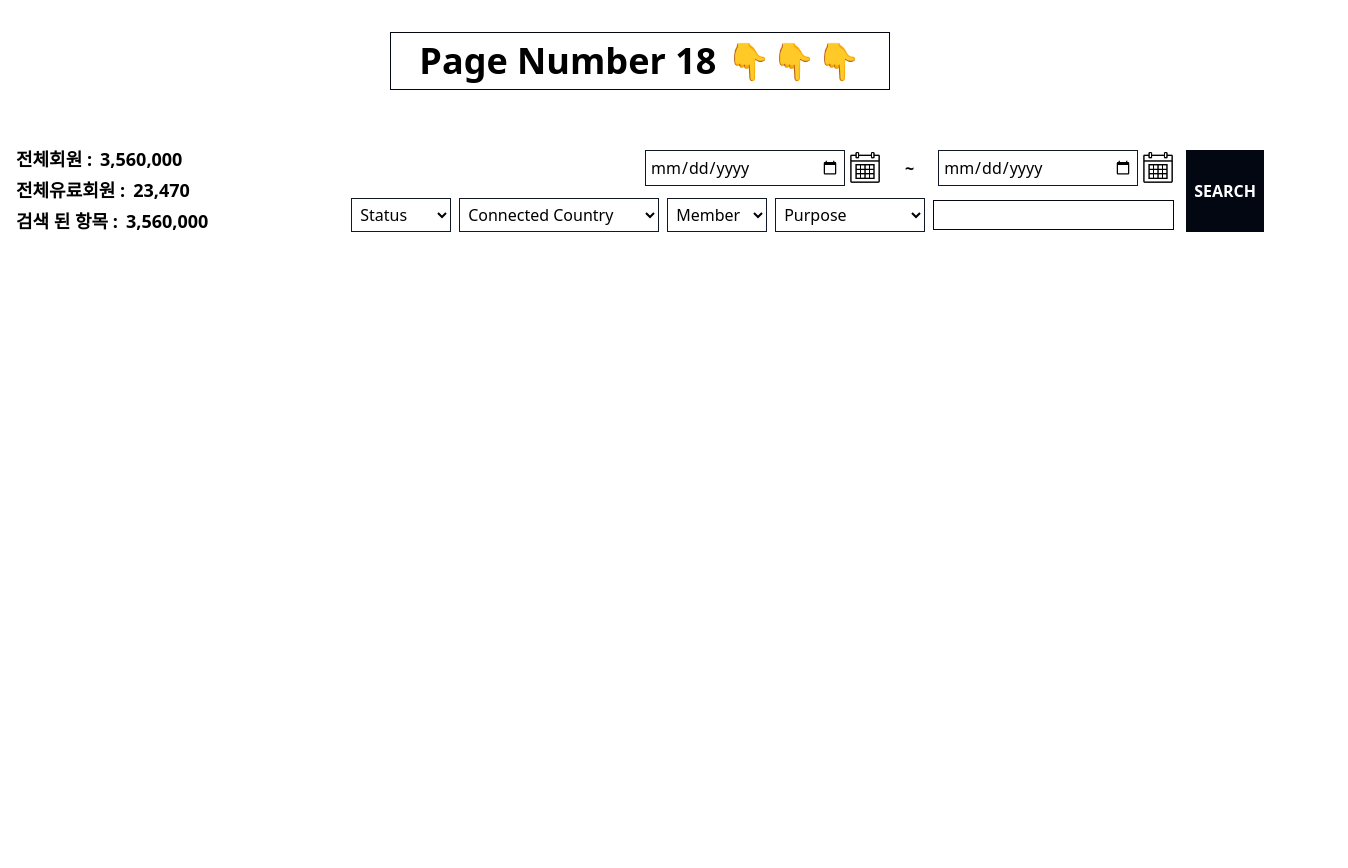
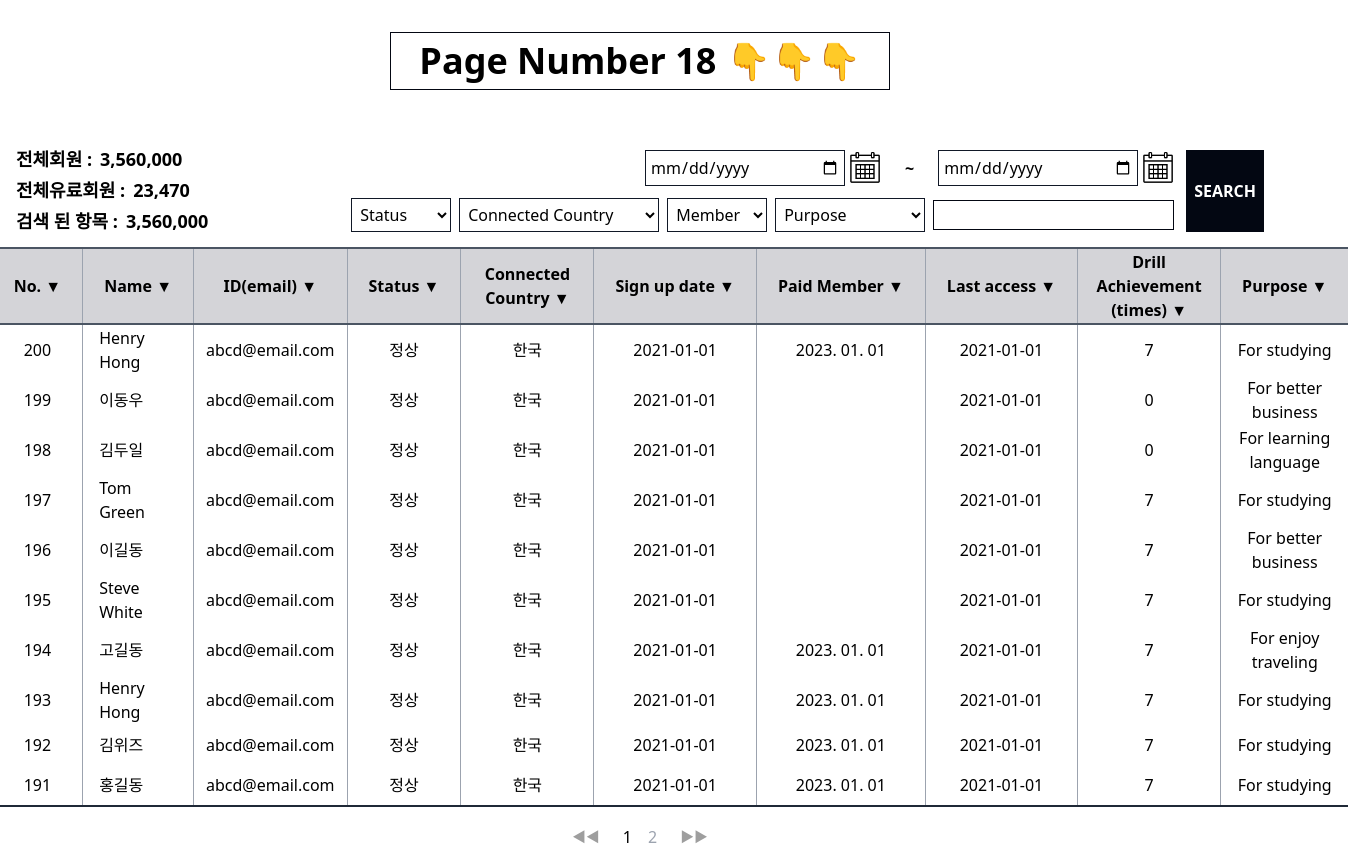
Before and after one commit to Faysel-Abdella/NexaCode-Just-Do-Project, a React (Vite) app: page / in a window 1280 px wide. Shown: the top 868 px of the page, 1348 px wide, since content can reach past the window. Before the commit the page ends 800 px from the top, so only its background shows below. Built offline with nearby package versions, Linux system fonts and the light colour scheme.

Commit message:
Add border

```diff
--- a/src/data/tablesData/page18.ts
+++ b/src/data/tablesData/page18.ts
@@ -1,15 +1,15 @@
-const columns18 = {
-  number: "No",
-  name: "Name",
-  idOrEmail: "ID(email)",
-  status: "Status",
-  connectedCountry: "Connected Country",
-  signUpDate: "Sign up date",
-  paidMember: "Paid Member",
-  lastAccess: "Last access",
-  drillAchievement: "Drill Achievement (times)",
-  Purpose: "Purpose",
-};
+const columns18 = [
+  "No.",
+  "Name",
+  "ID(email)",
+  "Status",
+  "Connected Country",
+  "Sign up date",
+  "Paid Member",
+  "Last access",
+  "Drill Achievement (times)",
+  "Purpose",
+];
 
 const rows18: {
   number: number;
--- a/src/pages/Page18.tsx
+++ b/src/pages/Page18.tsx
@@ -1,11 +1,29 @@
+import { useState } from "react";
+
 import CustomSelectOptions from "../components/CustomSelectOptions";
 
 import calender from "../assets/calender.png";
+import page18Data from "../data/tablesData/page18";
+import forwardArrow from "../assets/forwardArrow.svg";
+import prevArrow from "../assets/prevArrow.svg";
 
 const Page18 = () => {
+  const [currentPage, setCurrentPage] = useState<number>(1);
+  const itemsPerPage = 10;
+  const totalPages = Math.ceil(page18Data.rows18.length / itemsPerPage);
+
+  const startIndex = (currentPage - 1) * itemsPerPage;
+  const endIndex = startIndex + itemsPerPage;
+
+  const currentData = page18Data.rows18.slice(startIndex, endIndex);
+
+  const handlePageChange = (page: number) => {
+    setCurrentPage(page);
+  };
+
   return (
     <section>
-      <header className="flex items-center justify-between">
+      <header className="flex items-center justify-between mb-3">
         <article className="flex flex-col gap-1">
           <div className="flex gap-2  font-semibold text-[18px] ">
             <h2>전체회원 :</h2>
@@ -71,6 +89,115 @@
           </button>
         </article>
       </header>
+
+      <main className="flex flex-col justify-center items-center">
+        <table>
+          <thead>
+            <tr className="bg-zinc-300 border-t-2 border-b-2 border-gray-600">
+              <th className="text-center px-5 border-r border-gray-400">
+                <button className="text-center size-5 border-[3px] border-gray-500 rounded-sm "></button>
+              </th>
+              {page18Data.columns18.map((item) => (
+                <th
+                  key={item}
+                  className={`text-center border-r border-gray-400 ${
+                    item == "Purpose" ? "border-r-0" : ""
+                  }`}
+                >
+                  <p
+                    className={`
+                        ${
+                          item === "Connected Country" ||
+                          item === "Drill Achievement (times)"
+                            ? ""
+                            : "text-nowrap"
+                        }
+                        ${
+                          item === "Drill Achievement (times)"
+                            ? "w-[140px]"
+                            : "px-5"
+                        }
+                        ${item === "Connected Country" ? "w-[130px] " : ""}
+                        `}
+                  >
+                    {item} ▼
+                  </p>
+                </th>
+              ))}
+            </tr>
+          </thead>
+
+          <tbody className="border-b-2 border-gray-800">
+            {currentData.map((row) => (
+              <tr key={row.number}>
+                <td className="py-2 border-r border-collapse border-gray-400  ">
+                  <button className="text-center size-4 border-[2px]  border-gray-800 rounded-sm "></button>
+                </td>
+                <td className=" border-r border-gray-400 ">{row.number}</td>
+                <td className="text-left  px-4 border-r border-collapse border-gray-400 ">
+                  {row.name}
+                </td>
+                <td className="text-left px-3  border-r border-collapse border-gray-400 ">
+                  {row.idOrEmail}
+                </td>
+                <td className="border-r border-collapse border-gray-400">
+                  {row.status}
+                </td>
+                <td className="border-r border-collapse border-gray-400">
+                  {row.connectedCountry}
+                </td>
+                <td className="border-r border-collapse border-gray-400">
+                  {row.signUpDate}
+                </td>
+                <td className="border-r border-collapse border-gray-400">
+                  {row.paidMember}
+                </td>
+                <td className="border-r border-collapse border-gray-400">
+                  {row.lastAccess}
+                </td>
+                <td className="border-r border-collapse border-gray-400">
+                  {row.drillAchievement}
+                </td>
+                <td className="px-2">{row.Purpose}</td>
+              </tr>
+            ))}
+          </tbody>
+        </table>
+
+        <div className=" flex items-center justify-center mb-6 h-[60px]">
+          <button
+            className={`mr-2 p-2 ${
+              currentPage === 1 ? "cursor-not-allowed" : " hover:bg-gray-300"
+            } text-white  rounded-full`}
+            onClick={() => handlePageChange(currentPage - 1)}
+            disabled={currentPage === 1}
+          >
+            <img src={prevArrow} alt="something" />
+          </button>
+          {Array.from({ length: totalPages }, (_, i) => i + 1).map((page) => (
+            <button
+              key={page}
+              className={`mr-2 p-0 ${
+                currentPage === page ? "text-black" : "text-gray-400"
+              } mx-2 text-medium font-medium  rounded-full`}
+              onClick={() => handlePageChange(page)}
+            >
+              {page}
+            </button>
+          ))}
+          <button
+            className={`ml-2 p-2 ${
+              currentPage === totalPages
+                ? " cursor-not-allowed"
+                : " hover:bg-gray-300"
+            } text-white rounded-full`}
+            onClick={() => handlePageChange(currentPage + 1)}
+            disabled={currentPage === totalPages}
+          >
+            <img src={forwardArrow} alt="arrow" />
+          </button>
+        </div>
+      </main>
     </section>
   );
 };
```
Also changed, not shown: src/assets/forwardArrow.svg (added), src/assets/prevArrow.svg (added).
